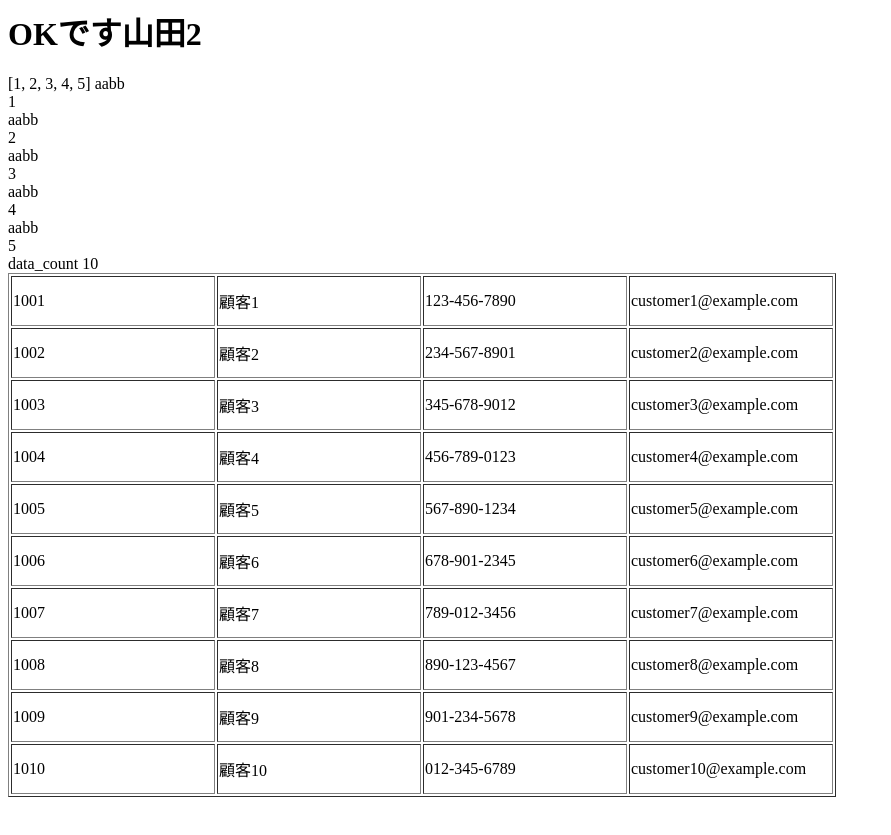
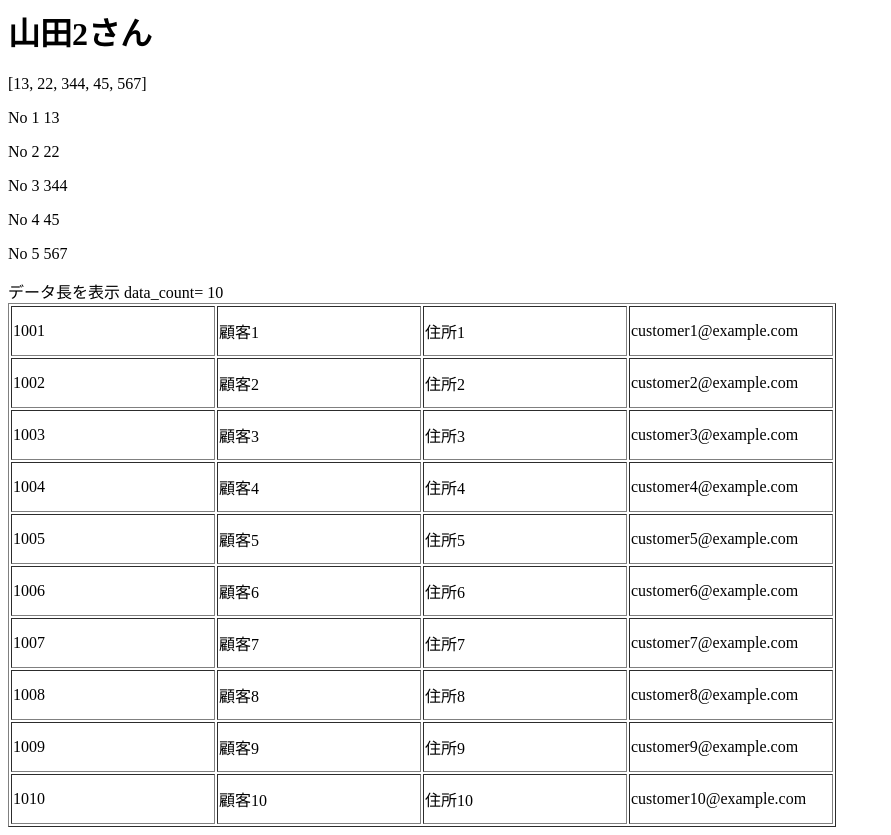
Before and after one commit to simple-and-useful-net/mysite, a Django app: page /temp in a window 1280 px wide. Shown: the whole page, without its empty margins (0-891 px from the left). Before the commit the page ends 797 px from the top, so only its background shows below. Run offline with Django 4.2, Linux system fonts and the light colour scheme.

Commit message:
views.py, index.htmlを修正 ループカウンター テーブルの項目の順番を変える

```diff
--- a/myApp/templates/index.html
+++ b/myApp/templates/index.html
@@ -1,11 +1,16 @@
 
 
-<h1>OKです{{name}}</h1>
+<h1>{{name}}さん</h1>
 
 {{nums}}
+<br>
+
 {% for d in nums %}
-aabb
-<div>{{ d }}</div>
+    <p>
+        No
+        {{ forloop.counter }}
+        {{ d }}
+    </p>
 {% endfor %}
 
 <style>
@@ -17,19 +22,22 @@ aabb
     }
 
 </style>
+
+データ長を表示
 {% with data_count=rows|length %}
-data_count {{ data_count }}
+    data_count= {{ data_count }}
 {% endwith %}
+
+
 <table border="1">
+
     {% for row in rows %}
-
-    <tr>
-        <td>{{ forloop.counter|add:1000 }}</td>
-        {% for col in row %}
-            <td>{{col}}</td>
-        {% endfor %}
-
-    </tr>
+        <tr>
+            <td>{{ forloop.counter |add:1000 }}</td>
+            {% for col in row %}
+                <td>{{col}}</td>
+            {% endfor %}
+        </tr>
     {% endfor %}
 
 </table>
--- a/myApp/views.py
+++ b/myApp/views.py
@@ -32,7 +32,7 @@ def temp(request):
     ]
 
     # キーの順番を指定
-    key_order = ['name', 'phone', 'email']
+    key_order = ['name', 'address', 'email']
 
     rows_data=[]
     for ix in range( len(cust_data) ):
@@ -42,7 +42,7 @@ def temp(request):
 
     context={
         "name":"山田2",
-        "nums": [1,2,3,4,5],
+        "nums": [13,22,344,45,567],
         "rows": rows_data,
 
         "rows_test":[
```
